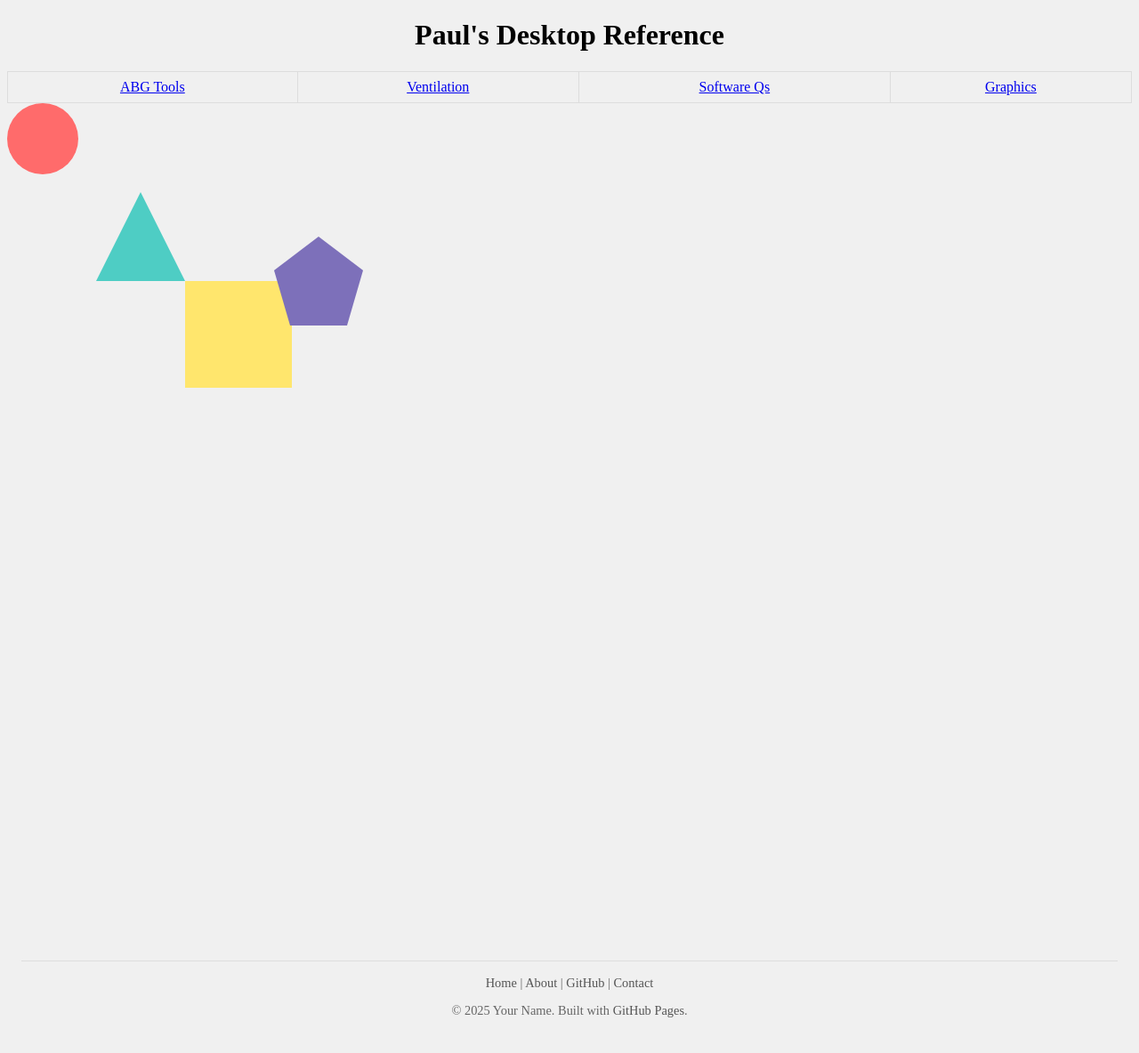
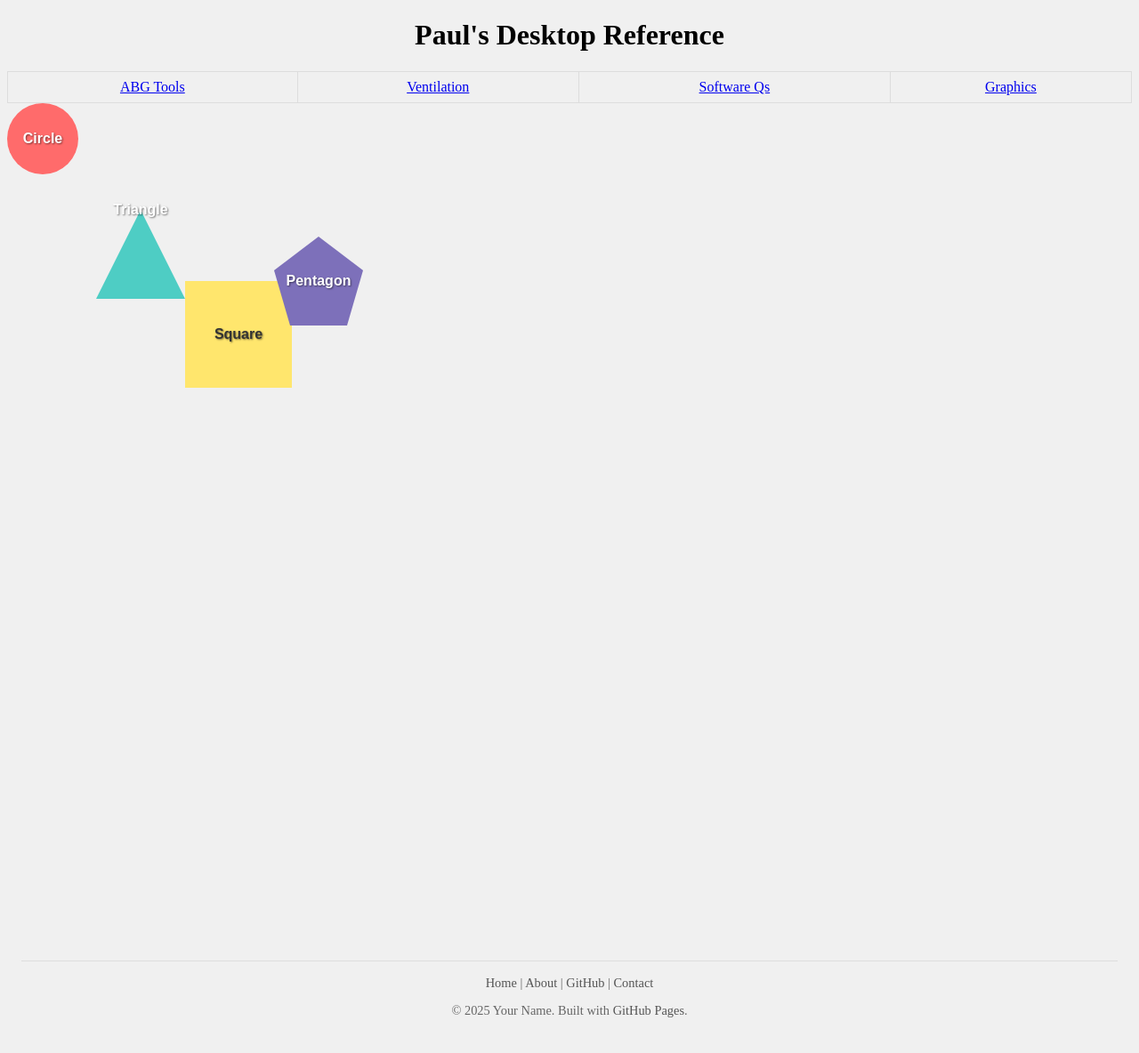
Before and after one commit to ZBZFirst/info, a Jekyll site: the page built from graphics.md, in a window 1280 px wide. Shown: the whole page at 89% size. Built offline with Jekyll 4.4.1, drawn with Linux system fonts in a browser that asks for light colours; some of the changed lines change nothing that is shown.

Commit message:
Update graphics.md

```diff
--- a/graphics.md
+++ b/graphics.md
@@ -16,6 +16,14 @@ title: Interactive Draggable Graphics
     .shape {
         position: absolute;
         cursor: grab;
+        display: flex;
+        justify-content: center;
+        align-items: center;
+        color: white;
+        font-family: Arial, sans-serif;
+        font-weight: bold;
+        text-shadow: 1px 1px 2px rgba(0,0,0,0.5);
+        user-select: none; /* Prevent text selection */
     }
 
     #moving-circle {
@@ -35,6 +43,10 @@ title: Interactive Draggable Graphics
         top: 100px;
         left: 100px;
         z-index: 2;
+        /* Special positioning for triangle text */
+        display: flex;
+        justify-content: center;
+        padding-top: 20px;
     }
 
     #square {
@@ -44,6 +56,7 @@ title: Interactive Draggable Graphics
         top: 200px;
         left: 200px;
         z-index: 1;
+        color: #333; /* Darker color for light background */
     }
 
     #pentagon {
@@ -58,10 +71,10 @@ title: Interactive Draggable Graphics
 </style>
 
 <div class="shape-container">
-    <div id="moving-circle" class="shape"></div>
-    <div id="triangle" class="shape"></div>
-    <div id="square" class="shape"></div>
-    <div id="pentagon" class="shape"></div>
+    <div id="moving-circle" class="shape">Circle</div>
+    <div id="triangle" class="shape">Triangle</div>
+    <div id="square" class="shape">Square</div>
+    <div id="pentagon" class="shape">Pentagon</div>
 </div>
 
 <script>
@@ -76,15 +89,19 @@ title: Interactive Draggable Graphics
         });
 
         function startDrag(e) {
-            activeShape = e.target;
-            // Calculate offset between mouse and shape's top-left corner
-            offsetX = e.clientX - activeShape.getBoundingClientRect().left;
-            offsetY = e.clientY - activeShape.getBoundingClientRect().top;
+            // Only start drag if clicking on the shape itself, not the text
+            if (e.target === activeShape || e.target.classList.contains('shape')) {
+                activeShape = e.target.classList.contains('shape') ? e.target : e.target.parentElement;
+                // Calculate offset between mouse and shape's top-left corner
+                const rect = activeShape.getBoundingClientRect();
+                offsetX = e.clientX - rect.left;
+                offsetY = e.clientY - rect.top;
 
-            activeShape.style.cursor = 'grabbing';
-            document.addEventListener('mousemove', dragShape);
-            document.addEventListener('mouseup', stopDrag);
-            e.preventDefault(); // Prevent text selection while dragging
+                activeShape.style.cursor = 'grabbing';
+                document.addEventListener('mousemove', dragShape);
+                document.addEventListener('mouseup', stopDrag);
+                e.preventDefault(); // Prevent text selection while dragging
+            }
         }
 
         function dragShape(e) {
```
